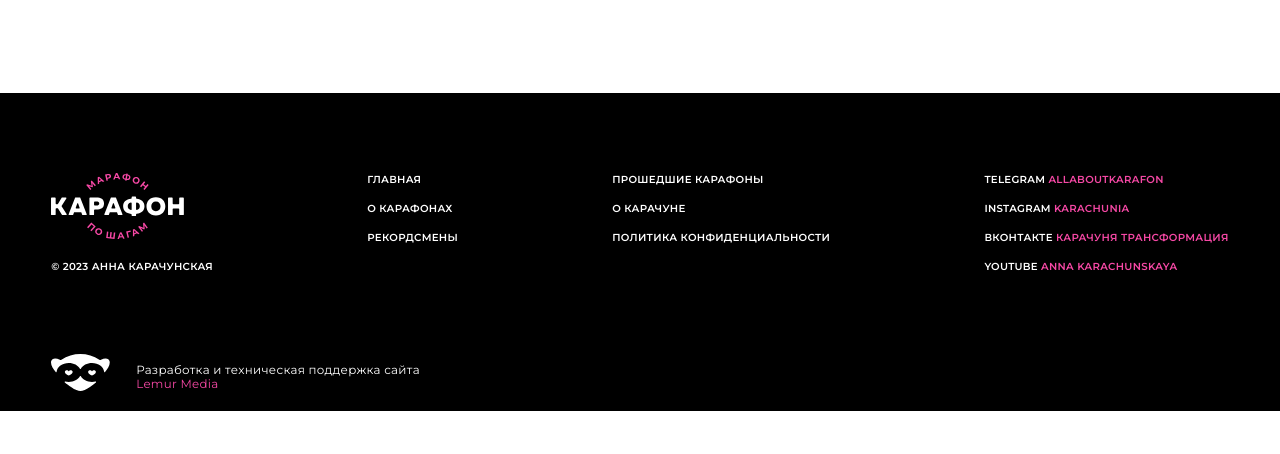
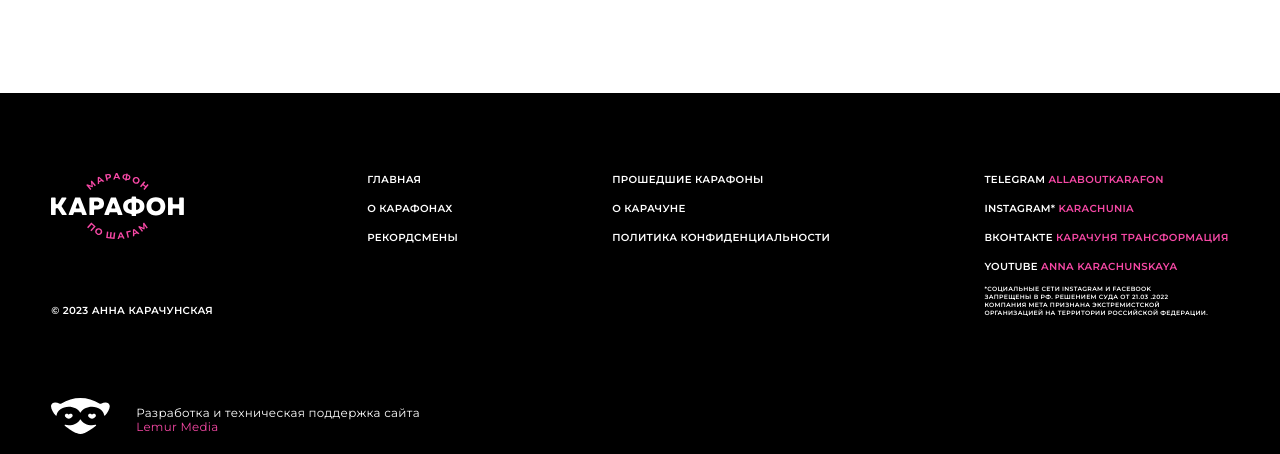
Before and after one commit to Daitax/karathon, a Django app: a page that uses apps/core/templates/core/includes/footer.html in a window 1280 px wide. Shown: the part 5680-6134 px from the top of the page. Before the commit the page ends 6091 px from the top, so only its background shows below. Run offline with Django 4.2, Linux system fonts and the light colour scheme; data that the repository does not hold is empty; style sheets or scripts are compiled from the project's sources; parts of the project's set-up code (start-up, migrations or seed data) failed here and were passed over.

Commit message:
Звезда на инстаграме. Баг с блоком с чемпионами

```diff
--- a/apps/account/templates/account/forms/personal_form.html
+++ b/apps/account/templates/account/forms/personal_form.html
@@ -50,7 +50,7 @@
         <input type="text" name="instagram" value="{{ participant_form.instagram.value|default_if_none:'' }}" placeholder="https://">
         <div>{{ participant_form.instagram.errors }}</div>
       </div>
-      <p>просто укажи ссылку на свой инстаграм</p>
+      <p>просто укажи ссылку на свой инстаграм*</p>
     </label>
     <label class="account_content_info_mail blur_input">
       <div>
--- a/apps/core/static/core/less/based/base.less
+++ b/apps/core/static/core/less/based/base.less
@@ -31,7 +31,6 @@ body {
     letter-spacing: .03em;
     color: @black;
     position: relative;
-    height: auto;
     height: 100%;
 }
 
@@ -105,9 +104,9 @@ input[type=number] {
 .global-wrapper {
     display: flex;
     flex-direction: column;
-    height: 100%;
-    position: absolute;
-    height: auto;
+    position: relative;
+    //height: auto;
+    //width: 100%;
 }
 
 .container {
--- a/apps/core/static/core/less/based/footer.less
+++ b/apps/core/static/core/less/based/footer.less
@@ -7,6 +7,11 @@
     padding: 3.39rem 0 .85rem;
     z-index: 1;
     position: relative;
+
+    .inst_warning {
+        font-size: 0.26rem;
+        margin-top: 0.5rem;
+    }
 }
 
 .footer_nav {
--- a/apps/core/templates/core/includes/footer.html
+++ b/apps/core/templates/core/includes/footer.html
@@ -76,11 +76,15 @@
       <div class="footer_nav_social_media">
         <nav class="footer_nav_menu_items">
           <li>Telegram <a href="{% get_outlink 'TELEGRAM_URL' %}" target="_blank"><span>allaboutkarafon</span></a></li>
-          <li>Instagram <a href="{% get_outlink 'INSTAGRAM_URL' %}" target="_blank"><span>Karachunia</span></a></li>
+          <li>Instagram* <a href="{% get_outlink 'INSTAGRAM_URL' %}" target="_blank"><span>Karachunia</span></a></li>
           <li>Вконтакте <a href="{% get_outlink 'VK_URL' %}" target="_blank"><span>Карачуня Трансформация</span></a>
           </li>
           <li>Youtube <a href="{% get_outlink 'YOUTUBE_URL' %}" target="_blank"><span>Anna Karachunskaya</span></a></li>
         </nav>
+        <div class="inst_warning">*Социальные сети Instagram и Facebook<br/>
+          запрещены в РФ. Решением суда от 21.03 .2022<br/>
+          компания Meta  признана экстремистской <br/>
+          организацией на территории Российской Федерации.</div>
       </div>
     </div>
     <div class="footer_lemur">
```
